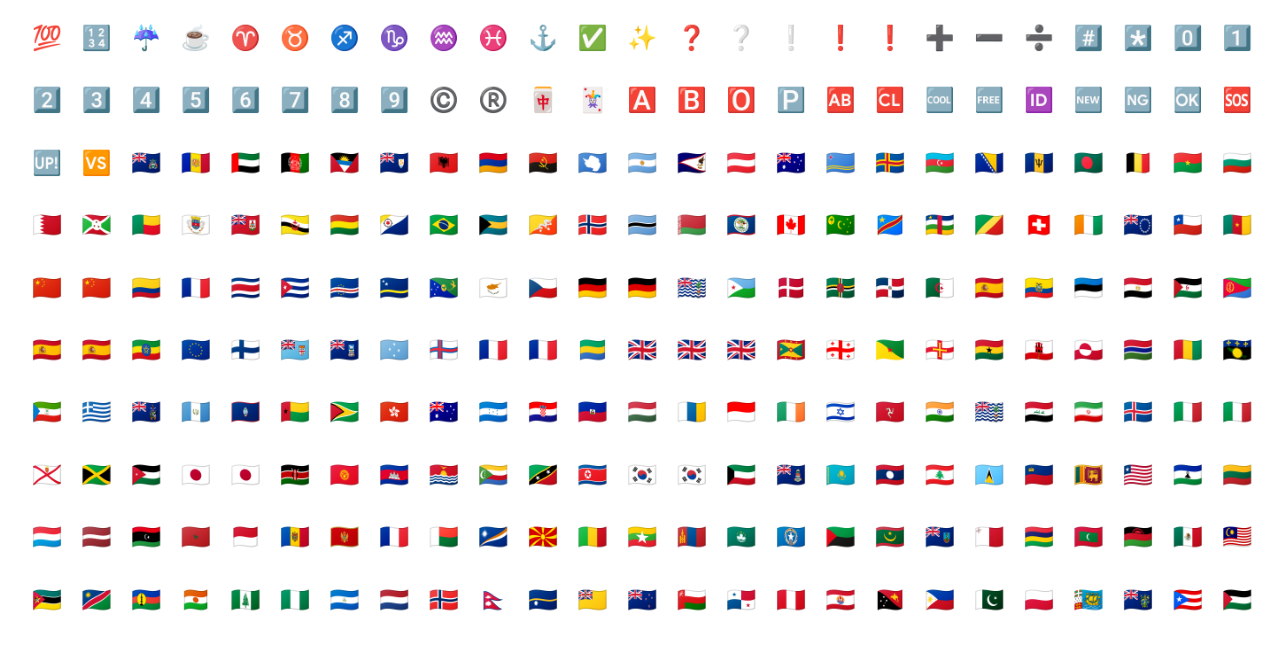
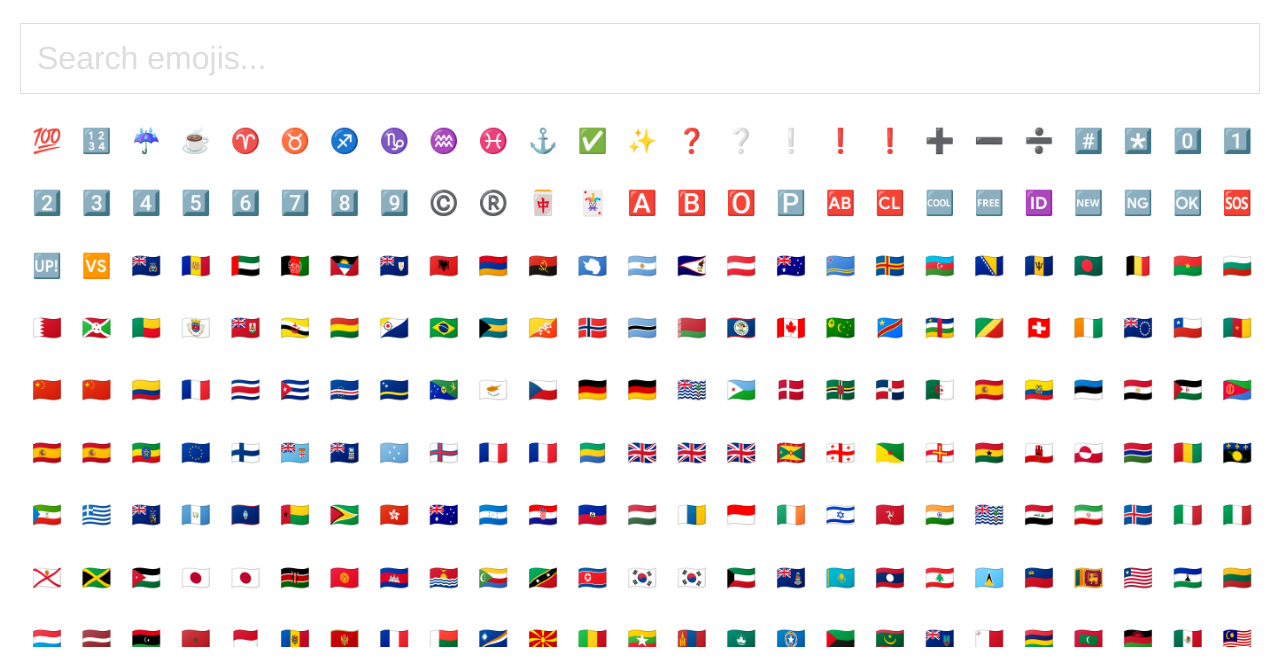
Before and after one commit to coryzibell/emojitunes, a website built with webpack: page public/index.html in a window 1280 px wide. Shown: the part 133-800 px from the top of the page. Built offline with nearby package versions, Linux system fonts and the light colour scheme; some packages are replaced by stand-ins of ours.

Commit message:
New Search component with styles

```diff
--- a/components/Header/styles.scss
+++ b/components/Header/styles.scss
@@ -1,5 +1,6 @@
 .Header__title {
   align-items: center;
+  color: $black;
   display: flex;
   font-weight: bold;
   height: 2em;
--- /dev/null
+++ b/components/Search/styles.scss
@@ -0,0 +1,29 @@
+.Search {
+  margin: 1em 0;
+  width: 100%;
+}
+
+.Search__input {
+  border: solid 1px $gray-light;
+  color: $black;
+  font-size: 2em;
+  outline: none;
+  padding: .5em;
+  width: 100%;
+
+  &::-webkit-input-placeholder {
+    color: $gray-light;
+  }
+
+  &::-moz-placeholder {
+    color: $gray-light;
+  }
+
+  &:-ms-input-placeholder {
+    color: $gray-light;
+  }
+
+  &:-moz-placeholder {
+    color: $gray-light;
+  }
+}
--- a/public/index.html
+++ b/public/index.html
@@ -58,6 +58,10 @@
         </h1>
       </header>
 
+      <form class="Search">
+        <input type="search" class="Search__input" placeholder="Search emojis..." / />
+      </form>
+
       <div class="Emoji-grid" data-emoji-grid>
 
       </div>
--- a/scss/app.scss
+++ b/scss/app.scss
@@ -16,4 +16,5 @@
 // ==========================================================================
 @import '../components/Container/styles';
 @import '../components/Header/styles';
+@import '../components/Search/styles';
 @import '../components/Emoji-grid/styles';
--- a/scss/library/settings.scss
+++ b/scss/library/settings.scss
@@ -12,8 +12,9 @@ $base-font-family: 'Helvetica';
 $heading-font-family: 'Helvetica';
 
 // Colors;
-$black: #000;
+$black: #222;
 $white: #fff;
+$gray-light: #ddd;
 
 // Font Colors
 $base-background-color: $white;
```
